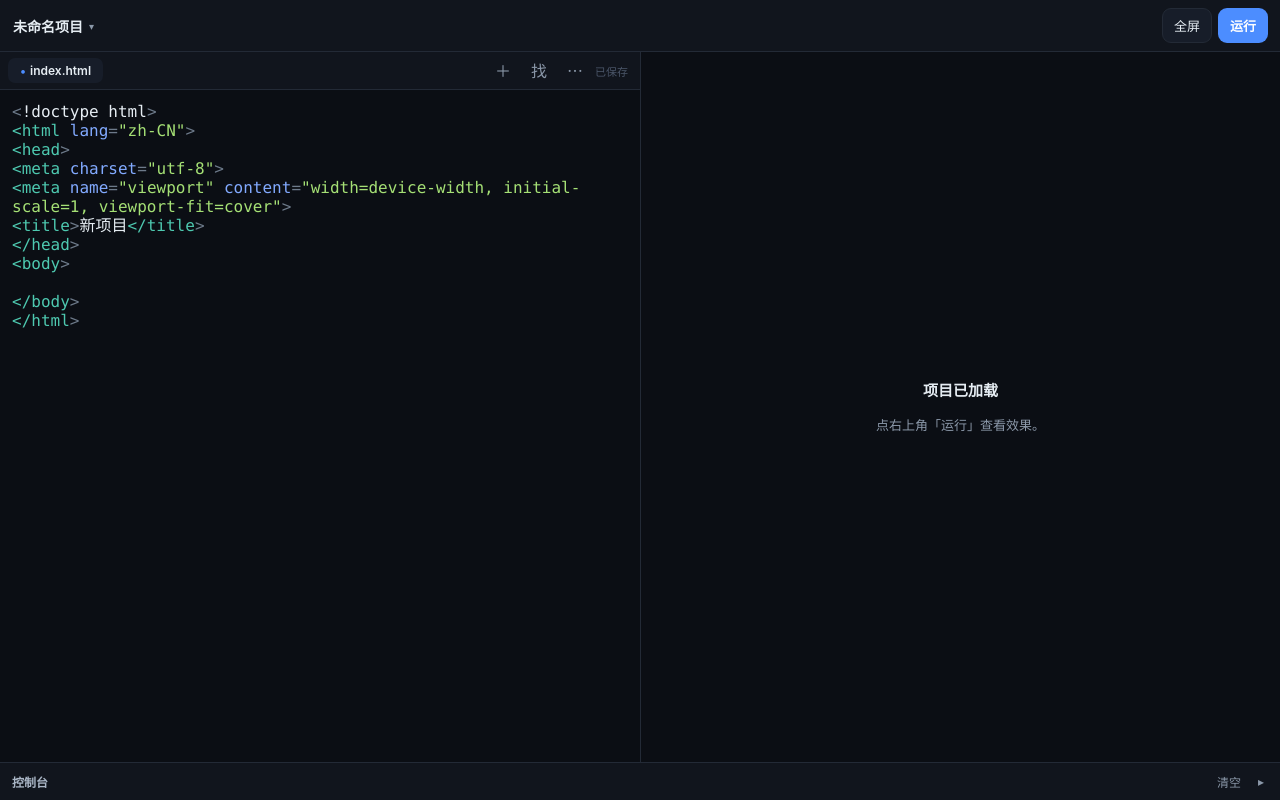
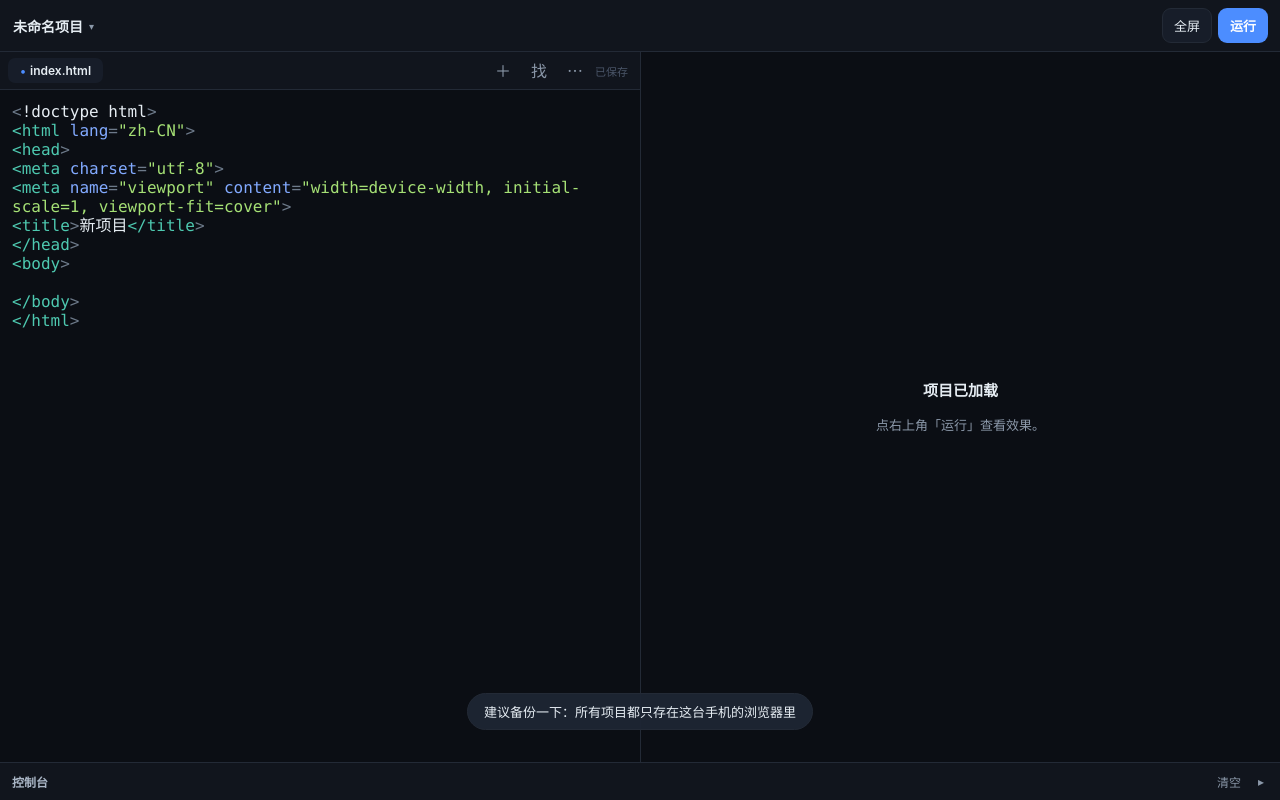
Before and after one commit to cheekys/html-runtime, a plain HTML site: page index.html in a window 1280 px wide. Drawn offline with Linux system fonts and the light colour scheme.

Commit message:
Update index.html

```diff
--- a/index.html
+++ b/index.html
@@ -113,5 +113,6 @@
 <script src="./app.js"></script>
 <script src="./files.js"></script>
 <script src="./editor.js"></script>
+<script src="./backup.js"></script>
 </body>
 </html>
```
